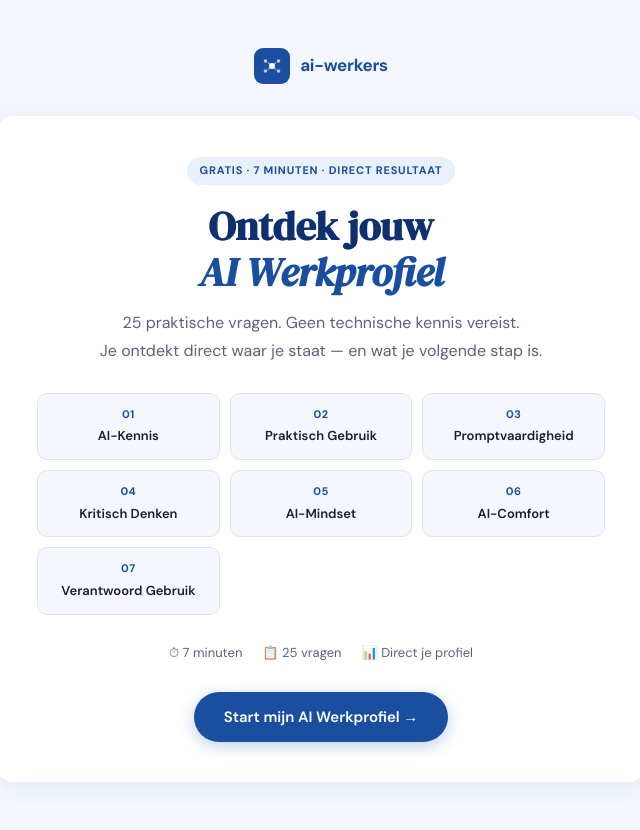
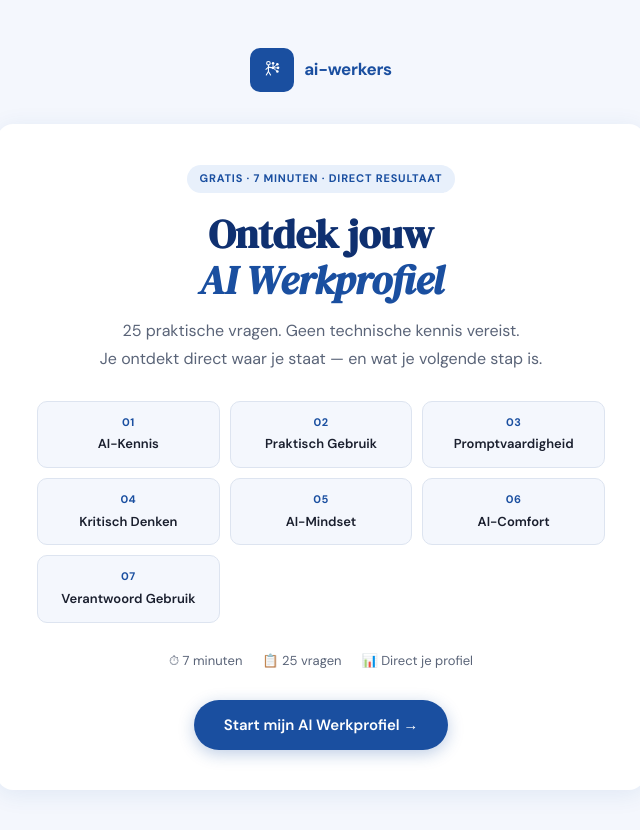
Before and after one commit to rickhermanns-gh/ai-werkersprofiel, a plain HTML site: page index.html in a window 1280 px wide. Shown: the whole page, without its empty margins (319-959 px from the left). Drawn offline with nearby package versions, Linux system fonts and the light colour scheme.

Commit message:
Add files via upload

```diff
--- a/index.html
+++ b/index.html
@@ -22,7 +22,7 @@ body{font-family:'DM Sans',sans-serif;background:var(--blue-pale);color:var(--te
 /* TOPBAR */
 .topbar{display:flex;align-items:center;justify-content:center;padding:28px 0 0;margin-bottom:32px}
 .logotype{display:flex;align-items:center;gap:10px}
-.logotype-mark{width:36px;height:36px;background:var(--blue);border-radius:9px;display:flex;align-items:center;justify-content:center}
+.logotype-mark{width:44px;height:44px;background:var(--blue);border-radius:10px;display:flex;align-items:center;justify-content:center}
 .logotype-mark svg{width:20px;height:20px}
 .logotype-name{font-weight:700;font-size:17px;color:var(--blue);letter-spacing:-.3px}
 
@@ -134,16 +134,34 @@
   <div class="topbar">
     <div class="logotype">
       <div class="logotype-mark">
-        <svg viewBox="0 0 20 20" fill="none" xmlns="http://www.w3.org/2000/svg">
-          <circle cx="10" cy="10" r="3" fill="white"/>
-          <circle cx="3.5" cy="5" r="1.8" fill="white" opacity=".7"/>
-          <circle cx="16.5" cy="5" r="1.8" fill="white" opacity=".7"/>
-          <circle cx="3.5" cy="15" r="1.8" fill="white" opacity=".7"/>
-          <circle cx="16.5" cy="15" r="1.8" fill="white" opacity=".7"/>
-          <line x1="5.8" y1="6.3" x2="8.2" y2="8.5" stroke="white" stroke-width="1.1" opacity=".55"/>
-          <line x1="14.2" y1="6.3" x2="11.8" y2="8.5" stroke="white" stroke-width="1.1" opacity=".55"/>
-          <line x1="5.8" y1="13.7" x2="8.2" y2="11.5" stroke="white" stroke-width="1.1" opacity=".55"/>
-          <line x1="14.2" y1="13.7" x2="11.8" y2="11.5" stroke="white" stroke-width="1.1" opacity=".55"/>
+        <svg viewBox="0 0 28 28" fill="none" xmlns="http://www.w3.org/2000/svg">
+          <!-- Hoofd -->
+          <circle cx="9" cy="4.5" r="2.5" stroke="white" stroke-width="1.5"/>
+          <!-- Lichaam -->
+          <line x1="9" y1="7" x2="9" y2="16" stroke="white" stroke-width="1.5" stroke-linecap="round"/>
+          <!-- Linkerarm -->
+          <line x1="9" y1="10" x2="5.5" y2="13" stroke="white" stroke-width="1.5" stroke-linecap="round"/>
+          <!-- Rechterarm naar hub -->
+          <line x1="9" y1="10" x2="15" y2="11" stroke="white" stroke-width="1.5" stroke-linecap="round"/>
+          <!-- Linkervoet -->
+          <line x1="9" y1="16" x2="6" y2="21" stroke="white" stroke-width="1.5" stroke-linecap="round"/>
+          <!-- Rechtervoet -->
+          <line x1="9" y1="16" x2="12" y2="21" stroke="white" stroke-width="1.5" stroke-linecap="round"/>
+          <!-- Hub (schouder netwerk) -->
+          <circle cx="15.5" cy="11" r="2" fill="white"/>
+          <!-- Netwerk-spoke 1: rechtsboven -->
+          <line x1="17" y1="9.5" x2="21" y2="6.5" stroke="white" stroke-width="1.2" stroke-linecap="round"/>
+          <!-- Netwerk-spoke 2: rechts -->
+          <line x1="17.5" y1="11" x2="22" y2="11" stroke="white" stroke-width="1.2" stroke-linecap="round"/>
+          <!-- Netwerk-spoke 3: rechtsonder -->
+          <line x1="17" y1="12.5" x2="21" y2="15.5" stroke="white" stroke-width="1.2" stroke-linecap="round"/>
+          <!-- Netwerk-spoke 4: boven -->
+          <line x1="15.5" y1="9" x2="15.5" y2="5" stroke="white" stroke-width="1.2" stroke-linecap="round"/>
+          <!-- Eindnodes -->
+          <circle cx="21.5" cy="6" r="1.8" fill="white"/>
+          <circle cx="22.5" cy="11" r="1.8" fill="white"/>
+          <circle cx="21.5" cy="16" r="1.8" fill="white"/>
+          <circle cx="15.5" cy="4.5" r="1.8" fill="white"/>
         </svg>
       </div>
       <span class="logotype-name">ai-werkers</span>
```
